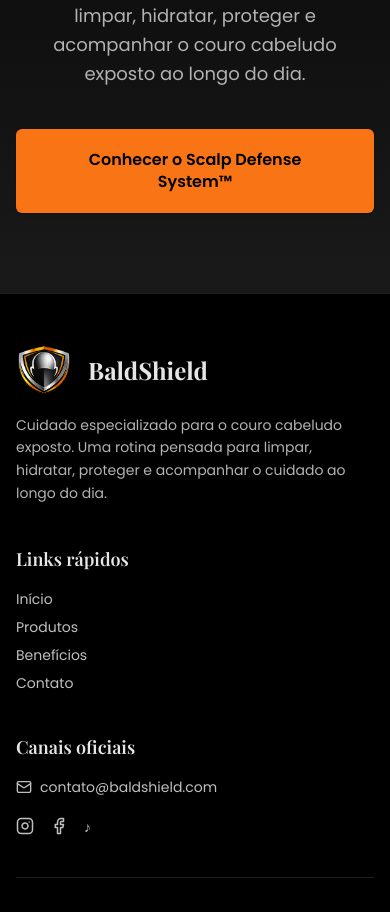
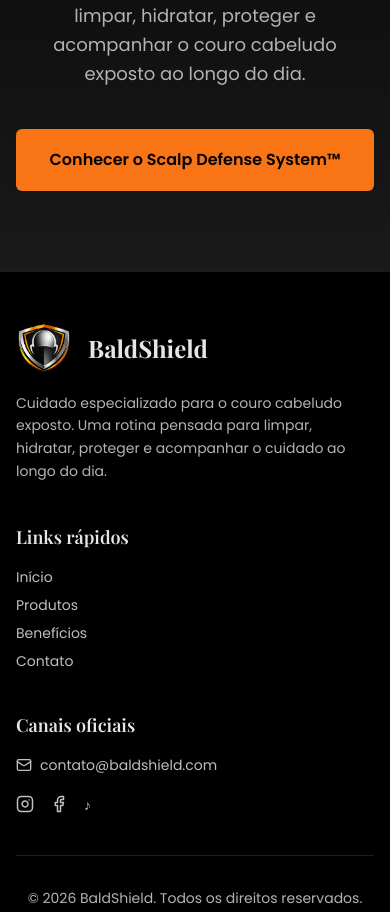
Before and after one commit to marcosagomes40-droid/baldshield-web-main, a React (Vite) app: page / in a window 390 px wide. Shown: the part 8466-9378 px from the top of the page. Built offline with nearby package versions, Linux system fonts and the light colour scheme; the HTML template or start-up script is replaced by a standard one.

Commit message:
Launch 1.0: ajusta CTA de Products para loja

```diff
--- a/src/components/CTASection.jsx
+++ b/src/components/CTASection.jsx
@@ -4,7 +4,11 @@
 import { Link } from 'react-router-dom';
 import { Shield } from 'lucide-react';
 
-const CTASection = () => {
+const CTASection = ({
+  buttonText = 'Conhecer o Scalp Defense System™',
+  buttonTo = '/products',
+  external = false,
+}) => {
   return (
     <section className="py-20 bg-gradient-to-b from-black to-card">
       <div className="max-w-7xl mx-auto px-4 sm:px-6 lg:px-8">
@@ -44,15 +48,21 @@
                        whitespace-normal
                        transition-all duration-200 active:scale-[0.98]"
           >
-      <Link
-        to="/products"
+            {external ? (
+              <a
+                href={buttonTo}
                 className="flex w-full items-center justify-center text-center leading-snug whitespace-normal"
               >
-        <span>
-          Conhecer o Scalp Defense
-          <span className="block sm:inline"> System™</span>
-        </span>
+                <span>{buttonText}</span>
+              </a>
+            ) : (
+              <Link
+                to={buttonTo}
+                className="flex w-full items-center justify-center text-center leading-snug whitespace-normal"
+              >
+                <span>{buttonText}</span>
               </Link>
+            )}
           </Button>
         </motion.div>
       </div>
--- a/src/pages/ProductsPage.jsx
+++ b/src/pages/ProductsPage.jsx
@@ -209,7 +209,11 @@
           </div>
         </section>
 
-        <CTASection />
+        <CTASection
+          buttonText="Ir para a loja"
+          buttonTo="https://loja.baldshield.com"
+          external
+        />
         <Footer />
       </div>
     </>
```
Lines whose indentation alone changed are shown as unchanged.
